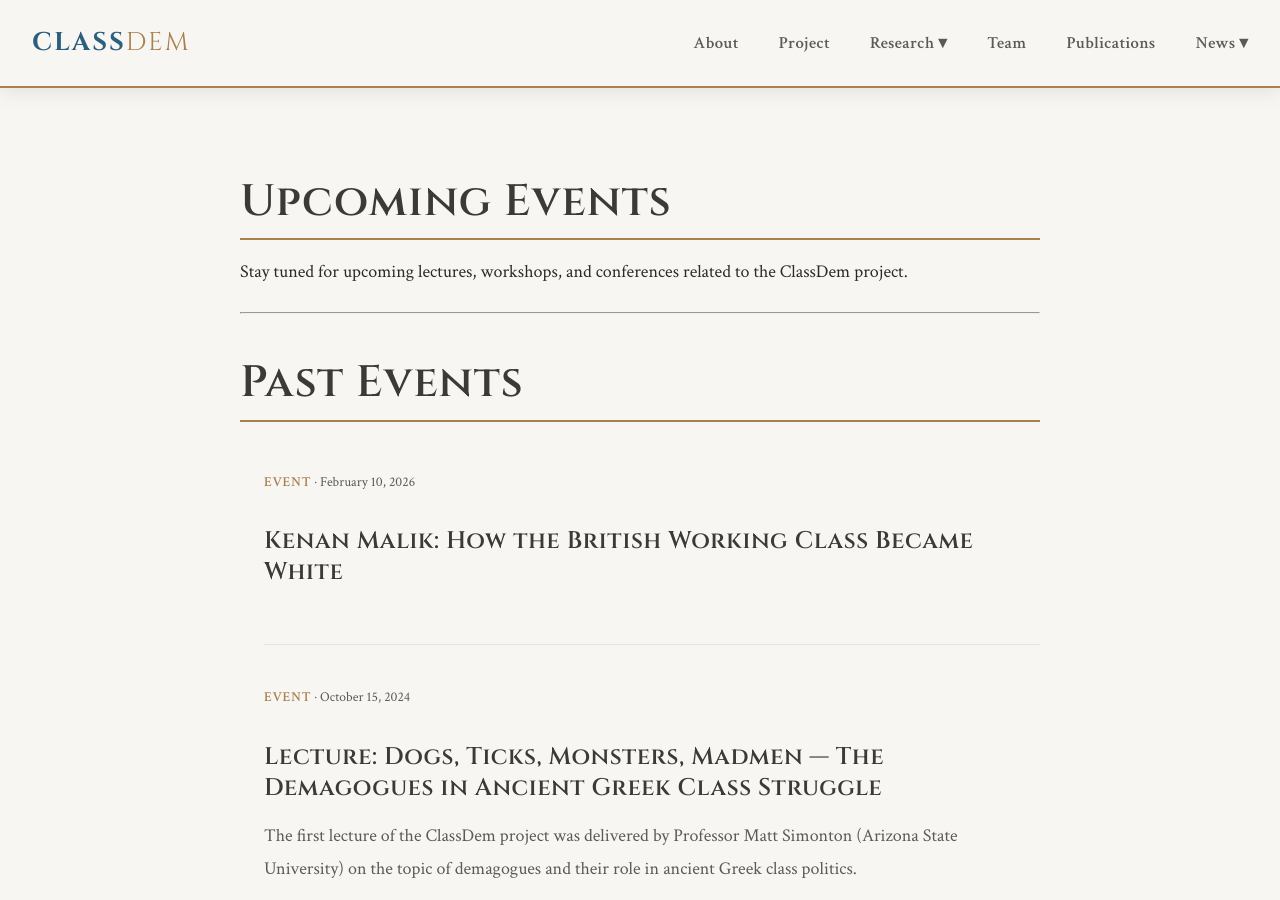
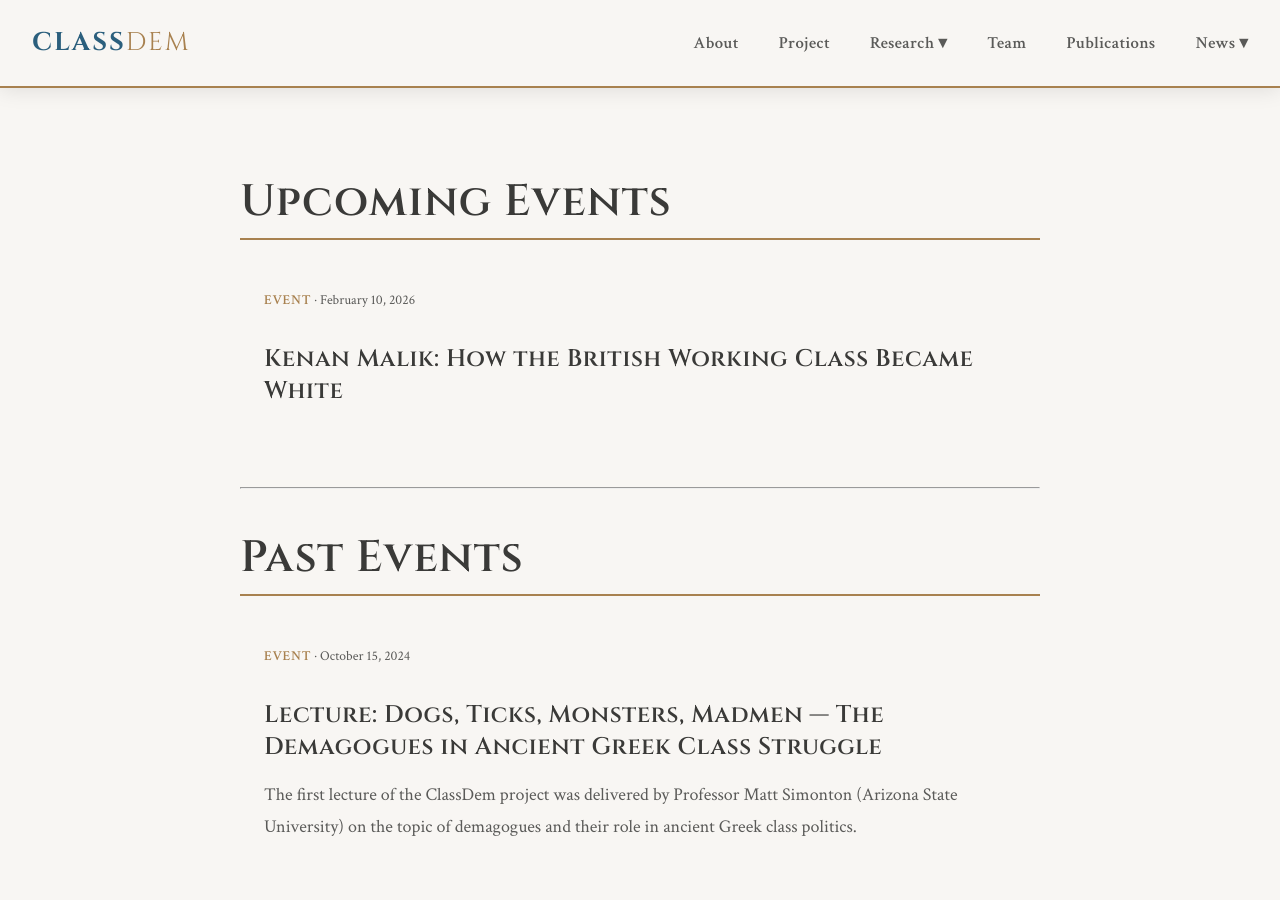
Before and after one commit to Da1dal0s/ClassDem, a Jekyll site: the page built from _pages/events.md, in a window 1280 px wide and 900 px high, scrolled down 277 px. Built offline with Jekyll 4.4.1, drawn with Linux system fonts in a browser that asks for light colours.

Commit message:
Fix event date filtering to separate upcoming and past events
- Add date comparison logic using Unix timestamps
- Upcoming events now show events with dates >= today
- Past events show events with dates < today
- Kenan Malik event (Feb 10, 2026) now correctly appears under upcoming events
- Events will automatically move to past events once their date passes

```diff
--- a/_pages/events.md
+++ b/_pages/events.md
@@ -6,16 +6,47 @@ permalink: /events/
 
 ## Upcoming Events
 
-Stay tuned for upcoming lectures, workshops, and conferences related to the ClassDem project.
+{% assign event_posts = site.posts | where: "category", "Event" %}
+{% assign today = "now" | date: "%s" %}
+{% assign upcoming_events = "" | split: "" %}
+{% for post in event_posts %}
+  {% assign post_date = post.date | date: "%s" %}
+  {% if post_date >= today %}
+    {% assign upcoming_events = upcoming_events | push: post %}
+  {% endif %}
+{% endfor %}
+
+{% if upcoming_events.size > 0 %}
+<ul class="post-list">
+{% for post in upcoming_events %}
+  <li class="post-item">
+    <div class="post-meta">
+      <span class="category">{{ post.category }}</span> · {{ post.date | date: "%B %d, %Y" }}
+    </div>
+    <h3 class="post-title"><a href="{{ post.url | relative_url }}">{{ post.title }}</a></h3>
+    <p class="post-excerpt">{{ post.excerpt | strip_html | truncate: 200 }}</p>
+  </li>
+{% endfor %}
+</ul>
+{% else %}
+<p>Stay tuned for upcoming lectures, workshops, and conferences related to the ClassDem project.</p>
+{% endif %}
 
 ---
 
 ## Past Events
 
-{% assign event_posts = site.posts | where: "category", "Event" %}
-{% if event_posts.size > 0 %}
+{% assign past_events = "" | split: "" %}
+{% for post in event_posts %}
+  {% assign post_date = post.date | date: "%s" %}
+  {% if post_date < today %}
+    {% assign past_events = past_events | push: post %}
+  {% endif %}
+{% endfor %}
+
+{% if past_events.size > 0 %}
 <ul class="post-list">
-{% for post in event_posts %}
+{% for post in past_events %}
   <li class="post-item">
     <div class="post-meta">
       <span class="category">{{ post.category }}</span> · {{ post.date | date: "%B %d, %Y" }}
```
